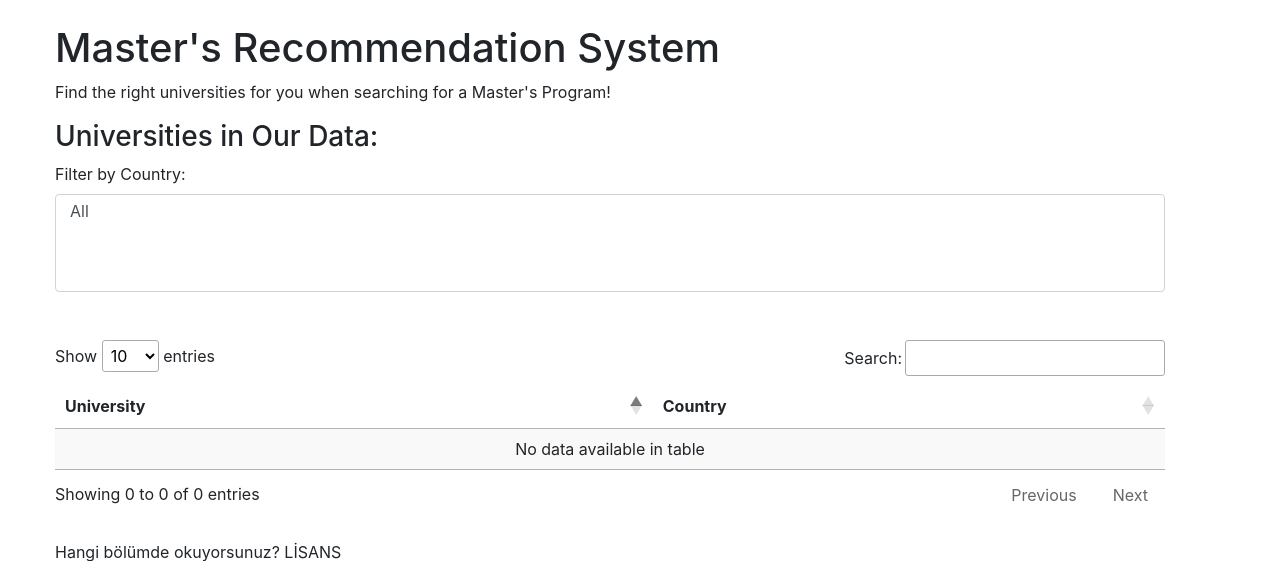
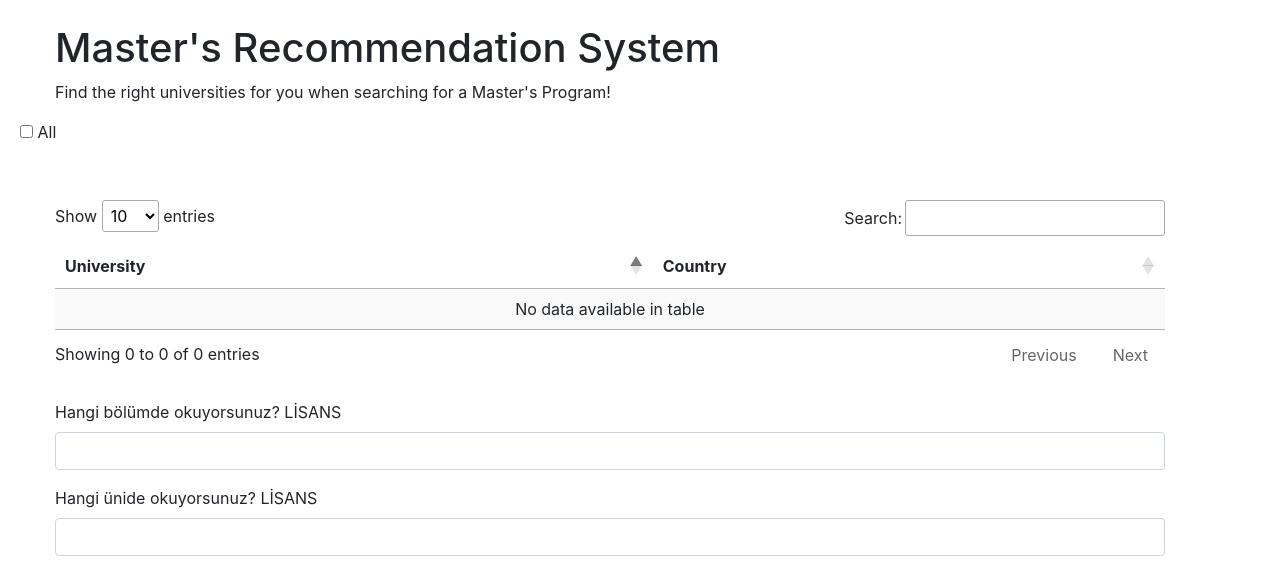
Before and after one commit to aycaaksoy/MastersFinder, a Flask app: page / in a window 1280 px wide. Shown: the part 56-617 px from the top of the page. Run offline with Flask 3, Linux system fonts and the light colour scheme; parts of the project's set-up code (start-up, migrations or seed data) failed here and were passed over; some libraries are stand-ins or nearby versions.

Commit message:
filtering works (multiple countries CAN be chosen)

```diff
--- a/app.py
+++ b/app.py
@@ -34,16 +34,27 @@
     q7 = int(request.form['q7'])
 
     # Get the selected countries from the form
-    selected_countries = request.form.getlist('country')
+    selected_countries = request.form.getlist('selectedCountries')
+    merged_data_filtered = pd.DataFrame()
 
     # Filter the merged_data based on the selected countries
-    if selected_countries:
+    if selected_countries[0] == '':
+        merged_data_filtered = merged_data.copy()
+
+    elif selected_countries[0] == 'allCountries':
+        merged_data_filtered = merged_data.copy()
+
+    elif "," in selected_countries[0]:
+        # Split the selected_countries string by commas to obtain individual country names
+        countries_list = [country.strip() for country in selected_countries[0].split(',')]
+        for country in countries_list:
+            # Filter the merged_data DataFrame for each country
+            filtered_data = merged_data[merged_data['Country'] == country]
+            # Concatenate the filtered data with the merged_data_filtered DataFrame
+            merged_data_filtered = pd.concat([merged_data_filtered, filtered_data])
+
+    else:
         merged_data_filtered = merged_data[merged_data['Country'].isin(selected_countries)]
-    else:
-        merged_data_filtered = merged_data
-
-    # Prepare the filtered_data for further processing or usage
-    filtered_data = merged_data_filtered.copy()
 
     user_input = {
         "Hangi bölümde okuyorsunuz? LİSANS": major,
@@ -82,48 +93,32 @@
 
     similar_rows = data.loc[similar_indices]
 
-    # Get the selected countries from the form
-    selected_countries = request.form.getlist('country')
-
-    # Filter the merged_data based on the selected countries
-    if selected_countries:
-        merged_data_filtered = merged_data[merged_data['Country'].isin(selected_countries)]
-    else:
-        merged_data_filtered = merged_data
-
-    # Prepare the filtered_data for further processing or usage
-    filtered_data = merged_data_filtered.copy()
     # Get the university name from the most similar row
     most_similar_university = similar_rows.iloc[0]['Hangi ünide okuyorsunuz? YÜKSEKLİSANS']
     cluster = find_similar_universities(most_similar_university, merged_data_filtered)
     cluster_df = pd.DataFrame(cluster)
-    cluster_df.columns = ['Universities']
-
-    # Filter the cluster universities based on selected countries
-    if selected_countries:
-        cluster_filtered = cluster_df[cluster_df['Universities'].isin(merged_data_filtered['University'])]
-    else:
-        cluster_filtered = cluster_df
 
     # Prepare the result message
-    result_message = f"<h3>Universities:</h3>{cluster_filtered.to_html()}"
+    result_message = f"<h3>Universities:</h3>{cluster_df.to_html()}"
 
     return render_template('index.html', result=result_message, merged_data=merged_data_json,
                            unique_countries=unique_countries)
 
 
 def find_similar_universities(university, datav1):
-
-    matched_row = datav1[datav1['University'] == university]
-
-    if matched_row.empty:
-        print(f"No matching university found: {university}")
+    if datav1.empty:
+        print("No data available")
         return []
 
-    # Get the cluster ID of the matched university
+    matched_row = merged_data[merged_data['University'] == university]
+    if matched_row.empty:
+        print(f"No matching universities found for the selected countries")
+        return []
+
+    # Get the cluster IDs of the matched universities
     matched_cluster_id = matched_row['Cluster'].values[0]
 
-    # Find all universities with the same cluster ID
+    # Find all universities with the same cluster IDs
     unis = datav1[datav1['Cluster'] == matched_cluster_id]['University'].tolist()
 
     return unis
--- a/templates/index.html
+++ b/templates/index.html
@@ -40,16 +40,18 @@
 
 
         <form method="POST" action="/recommendation">
+            <div id="countryFilter">
+              <label for="allCountries">
+                <input type="checkbox" id="allCountries" value="allCountries"> All
+              </label>
+              {% for country in unique_countries %}
+                <label for="{{ country }}">
+                  <input type="checkbox" id="{{ country }}" value="{{ country }}"> {{ country }}
+                </label>
+              {% endfor %}
+                <input type="hidden" id="selectedCountries" name="selectedCountries">
+            </div>
             <div class="container">
-                    <h3>Universities in Our Data:</h3>
-                    <label for="countryFilter">Filter by Country:</label>
-                    <select id="countryFilter" class="form-control" name="country" multiple>  <!-- Add the "multiple" attribute here -->
-                        <option value="">All</option>
-                        {% for country in unique_countries %}
-                            <option value="{{ country }}">{{ country }}</option>
-                        {% endfor %}
-                    </select>
-
                     <br><br>
                     <table id="mergedTable" class="display">
                         <thead>
@@ -188,12 +190,29 @@
     <script>
               $(document).ready(function() {
         // Initialize the DataTable plugin
-            $('#mergedTable').DataTable();
+        var table = $('#mergedTable').DataTable();
 
         // Filter table based on selected countries
-            $('#countryFilter').change(function() {
-                var selectedCountries = $(this).val();
-                $('#mergedTable').DataTable().columns(1).search(selectedCountries.join('|'), true, false).draw();
+        $('#countryFilter input[type="checkbox"]').change(function() {
+          var selectedCountries = $('#countryFilter input[type="checkbox"]:checked').map(function() {
+            return this.value;
+          }).get();
+
+          if ($('#allCountries').is(':checked')) {
+            // If "All" checkbox is checked, clear the search and display all rows
+            table.search('').draw();
+          } else {
+            // Filter the table based on selected countries
+            if (selectedCountries.length > 0) {
+              table.columns(1).search(selectedCountries.join('|'), true, false).draw();
+            } else {
+              // If no countries are selected, clear the search and display all rows
+              table.search('').draw();
+            }
+          }
+
+          // Update the hidden input field with selected countries
+          $('#selectedCountries').val(selectedCountries.join(','));
         });
 
         // Submit the form when the recommendation button is clicked
```
Lines whose indentation alone changed are shown as unchanged.
